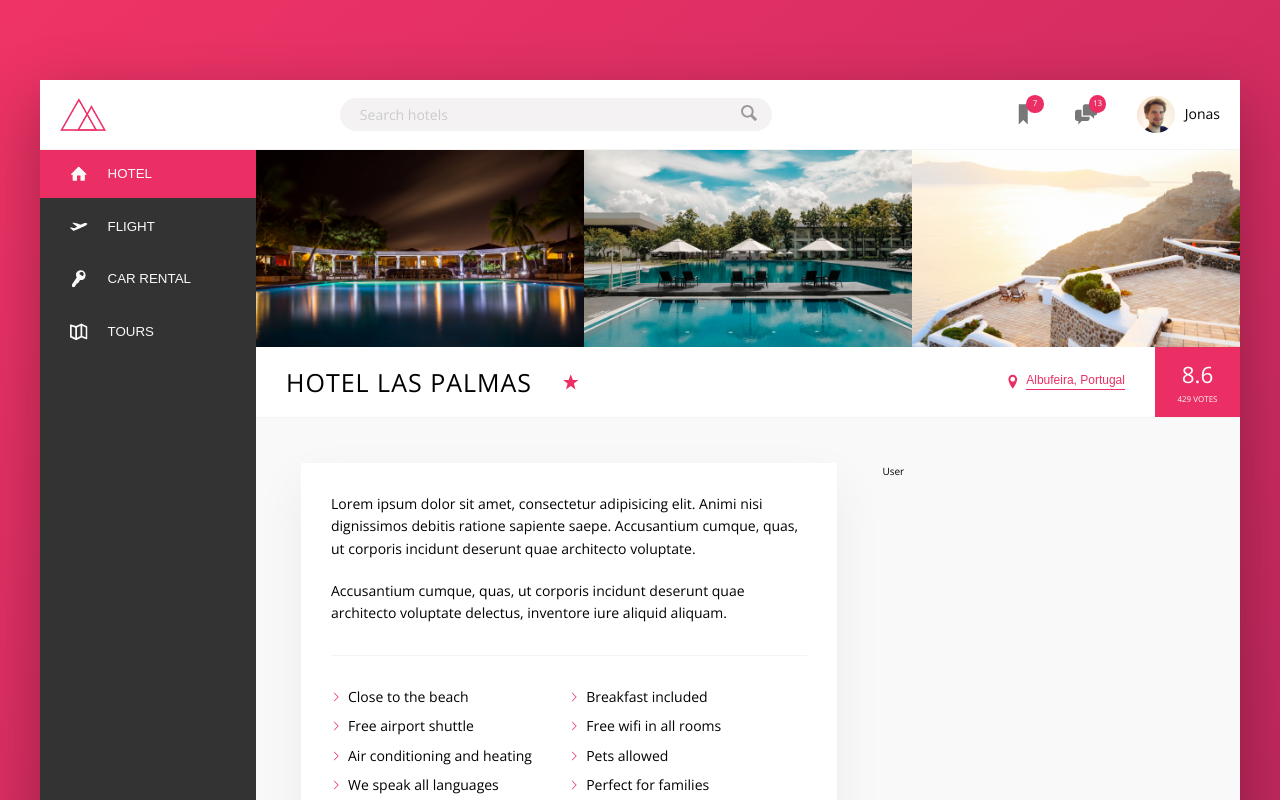
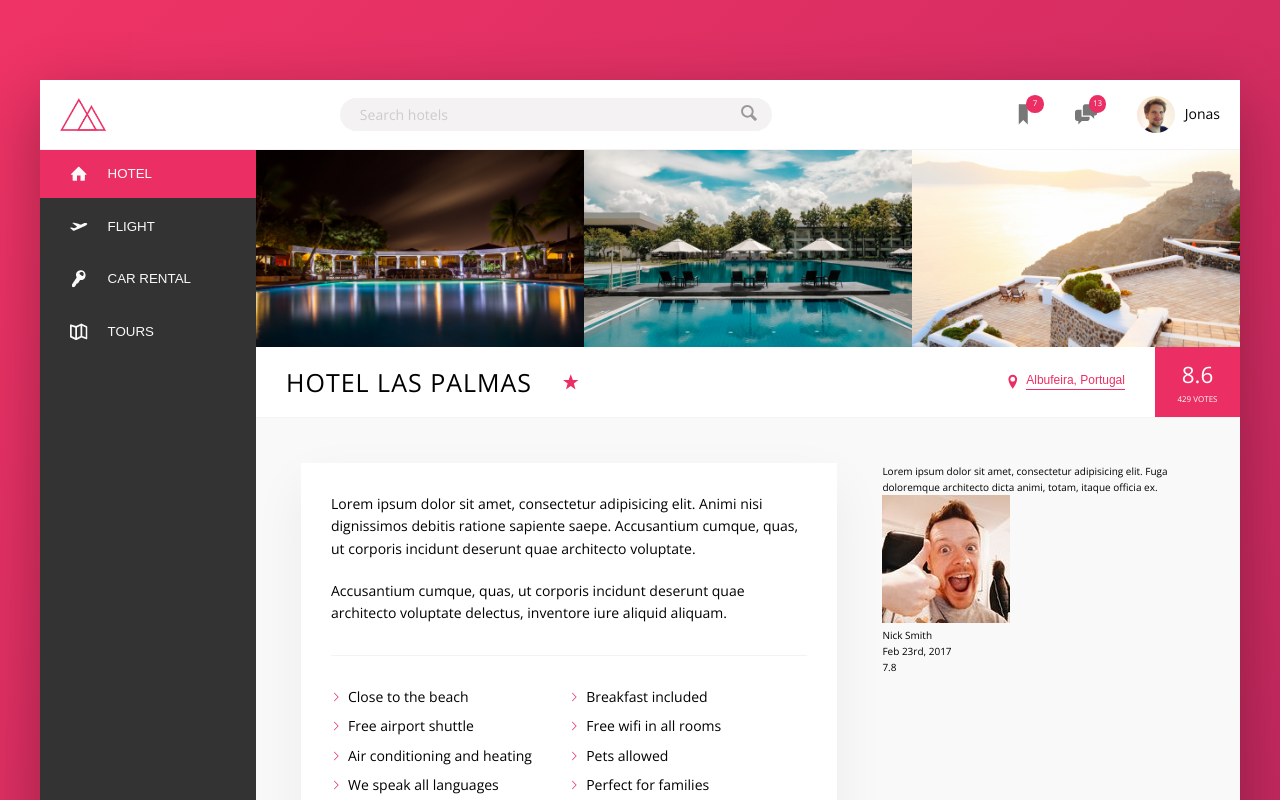
Before and after one commit to hellovincenzo/trillio-react-app, a React (Create React App) app: page / in a window 1280 px wide. Shown: the top 800 px of the page. Built offline with nearby package versions, Linux system fonts and the light colour scheme.

Commit message:
UserReview Component

```diff
--- a/src/components/Main/Main.js
+++ b/src/components/Main/Main.js
@@ -4,12 +4,14 @@ import React from 'react';
 import Gallery from '../Gallery/Gallery';
 import Overview from '../Overview/Overview';
 import Detail from '../Detail/Detail';
+import UserReview from '../UserReview/UserReview';
 
 const Main = () => (
   <main className="hotel-view">
     <Gallery />
     <Overview />
     <Detail />
+    <UserReview />
   </main>
 );
 
--- /dev/null
+++ b/src/components/Review/Review.js
@@ -0,0 +1,28 @@
+import React from 'react';
+
+// COMPONENTS
+import Container from '../Container/Container';
+import Picture from '../Picture/Picture';
+
+const Review = () => (
+  <Container tag="figure" className="review">
+    <Container tag="blockquote" className="review__text">
+      Lorem ipsum dolor sit amet, consectetur adipisicing elit. Fuga doloremque
+      architecto dicta animi, totam, itaque officia ex.
+    </Container>
+    <Container tag="figcaption" className="review__user">
+      <Picture imageName="user-1.jpg" alt="User 1" className="review__photo" />
+      <Container className="review__user-box">
+        <Container tag="p" className="review__user-name">
+          Nick Smith
+        </Container>
+        <Container tag="p" className="review__user-date">
+          Feb 23rd, 2017
+        </Container>
+      </Container>
+      <Container className="review__rating">7.8</Container>
+    </Container>
+  </Container>
+);
+
+export { Review as default };
--- a/src/components/UserReview/UserReview.js
+++ b/src/components/UserReview/UserReview.js
@@ -2,7 +2,12 @@ import React from 'react';
 
 // COMPONENTS
 import Container from '../Container/Container';
+import Review from '../Review/Review';
 
-const UserReview = () => <Container className="user-reviews">User</Container>;
+const UserReview = () => (
+  <Container className="user-reviews">
+    <Review />
+  </Container>
+);
 
 export { UserReview as default };
--- a/src/sass/main.scss
+++ b/src/sass/main.scss
@@ -22,6 +22,7 @@
 @import './components/gallery';
 @import './components/overview';
 @import './components/description';
+@import './components/user-review';
 
 // LAYOUT
 @import './layout/header';
```
Also changed, not shown: src/sass/components/_user-review.scss (added).
